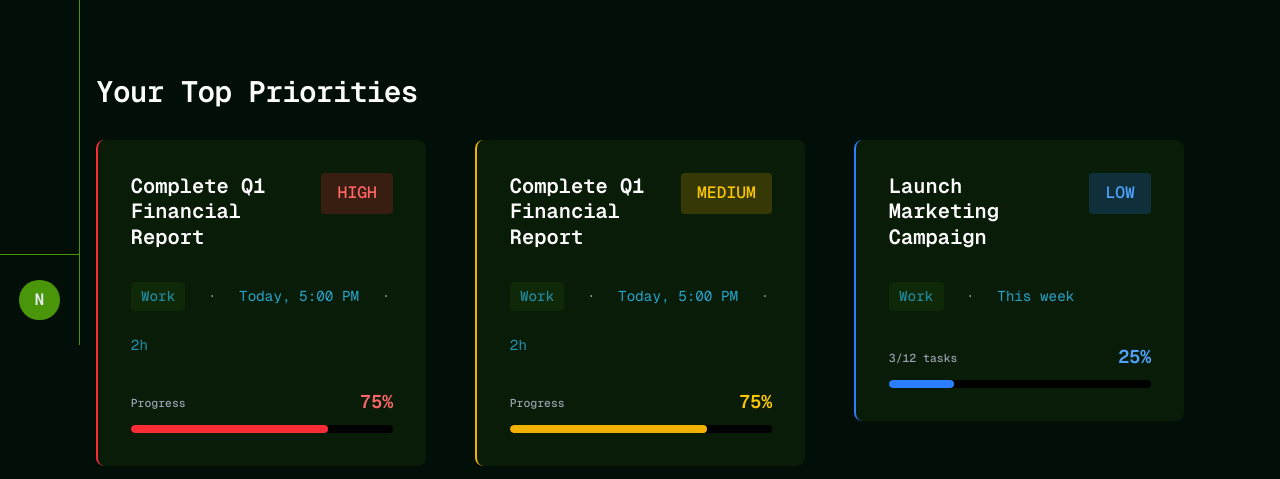
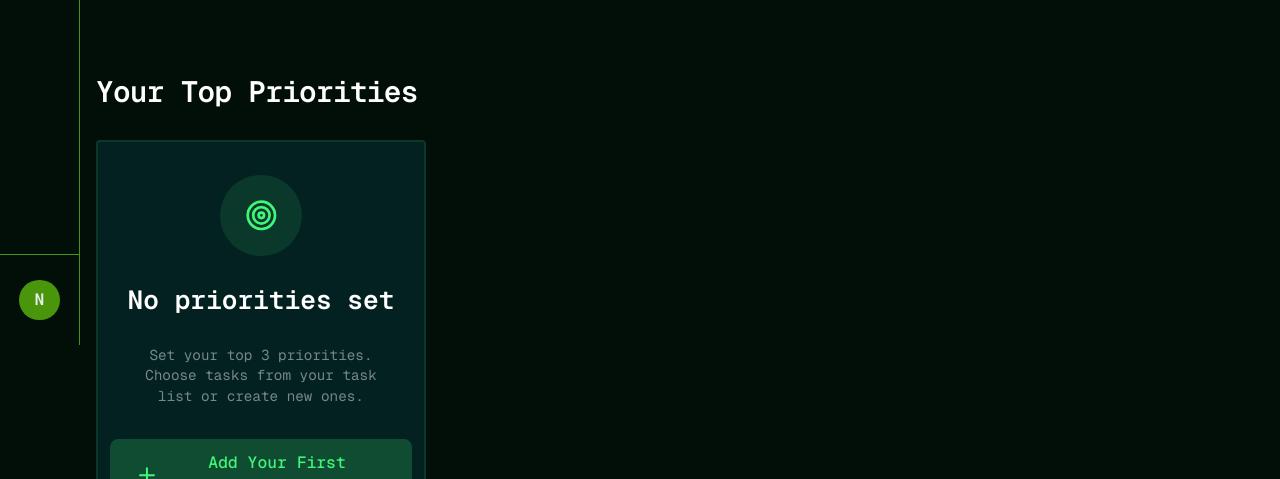
Before and after one commit to Raeef-Chowdhury/Fluxis, a Next.js app: page / in a window 1280 px wide. Shown: the part 455-934 px from the top of the page. Built offline with nearby package versions, Linux system fonts and the light colour scheme.

Commit message:
feat: integrate tasks page to render into dashboard page

```diff
--- a/Data/MockPriorities.ts
+++ b/Data/MockPriorities.ts
@@ -14,11 +14,10 @@ export interface Priority {
   category: Category;
   dueDate: string;
   priority: PriorityLevel;
-  completionRate: number; // 0-100
+  completionRate: number;
 
-  estimatedTime?: string; // "2h", "30min"
+  estimatedTime?: string;
 
-  // Project-specific (optional)
   completedSubtasks?: number;
   totalSubtasks?: number;
 }
@@ -26,39 +25,5 @@ export interface PriorityColors {
   bg: string;
   text: string;
   border: string;
-  progress: string;
+  progress?: string;
 }
-// mockData.ts
-export const mockPriorities: Priority[] = [
-  {
-    id: "1",
-    type: "task",
-    title: "Complete Q1 Financial Report",
-    category: "Work",
-    dueDate: "Today, 5:00 PM",
-    priority: "HIGH",
-    completionRate: 75,
-    estimatedTime: "2h",
-  },
-  {
-    id: "2",
-    type: "task",
-    title: "Complete Q1 Financial Report",
-    category: "Work",
-    dueDate: "Today, 5:00 PM",
-    priority: "MEDIUM",
-    completionRate: 75,
-    estimatedTime: "2h",
-  },
-  {
-    id: "3",
-    type: "project",
-    title: "Launch Marketing Campaign",
-    category: "Work",
-    dueDate: "This week",
-    priority: "LOW",
-    completionRate: 25,
-    completedSubtasks: 3,
-    totalSubtasks: 12,
-  },
-];
--- a/app/layout.tsx
+++ b/app/layout.tsx
@@ -3,6 +3,7 @@ import { Geist_Mono, Roboto } from "next/font/google";
 import "./globals.css";
 import SideBar from "@/components/layout/sidebar";
 import { TodosProvider } from "@/hooks/Todo/TodoItem";
+import { DaysLeftProvider } from "@/hooks/Todo/useTodoDateConversion";
 
 const roboto = Roboto({
   weight: ["400", "500", "700"],
@@ -32,7 +33,9 @@ export default function RootLayout({
       >
         <SideBar />
         <main id="main-content" className="transition-all">
-          <TodosProvider>{children}</TodosProvider>
+          <DaysLeftProvider>
+            <TodosProvider>{children}</TodosProvider>
+          </DaysLeftProvider>
         </main>
       </body>
     </html>
--- a/components/cards/IncompletePriorities.tsx
+++ b/components/cards/IncompletePriorities.tsx
@@ -1,5 +1,4 @@
 import { Plus, ChevronRight } from "lucide-react";
-import { mockPriorities } from "@/Data/MockPriorities";
 export function IncompletePriorities() {
   return (
     <div className="mb-6  py-8  flex flex-col gap-[1.2rem] items-center  bg-primary/10 border-3 border-dashed border-primary/30 rounded-lg hover:scale-[1.02] hover:shadow-lg transition-all">
@@ -7,7 +6,7 @@ export function IncompletePriorities() {
         <Plus className="w-8 h-8 text-primary " strokeWidth={2} />
       </div>
       <p className="text-[1rem] text-center  tracking-widest leading-loose text-text/90">
-        Add Priority #{1 + mockPriorities.length}
+        Add Priority #{1}
       </p>
       <button className="bg-primary/90 hover:bg-primary/80 flex gap-2 items-center  hover:gap-4 hover:cursor-pointer  duration-300 px-4 py-2 text-black mx-auto rounded-2xl">
         Add More Priorities <ChevronRight className="w-4 h-4" />
--- a/components/cards/PrioritiesCard.tsx
+++ b/components/cards/PrioritiesCard.tsx
@@ -1,67 +1,64 @@
-import { Priority } from "@/Data/MockPriorities";
 import { PriorityColors } from "@/Data/MockPriorities";
+import { Todo } from "@/Types/TodoItemTypes";
+import { useDaysLeft } from "@/hooks/Todo/useTodoDateConversion";
+import { TriangleAlert } from "lucide-react";
 export function PrioritiesCard({
   colors,
-  priority,
+  todo,
 }: {
   colors: PriorityColors;
-  priority: Priority;
+  todo: Todo;
 }) {
+  const { getDaysLeftText, calculateDaysLeft, isOverdue, getDaysLeftStyles } =
+    useDaysLeft();
+  const daysLeft = todo.dueDate ? calculateDaysLeft(todo.dueDate) : null;
+  console.log(todo.tags);
   return (
     <div
-      key={priority.id}
+      key={todo.id}
       className={`border-l-2 flex flex-col gap-4 ${colors.border} bg-secondary/10 rounded-lg p-8 hover:bg-secondary/20 hover:scale-105 hover:shadow-lg transition-all duration-200 cursor-pointer`}
     >
       <div className="flex items-start justify-between gap-3 mb-4">
-        <h3 className="text-xl font-semibold text-white leading-tight flex-1">
-          {priority.title}
+        <h3 className="text-2xl truncate font-semibold text-white leading-tight capitalize mb-2 flex-1">
+          {todo.title}
         </h3>
-        <span
-          className={`text-md px-4 py-2 ${colors.bg} ${colors.text} rounded font-medium whitespace-nowrap`}
-        >
-          {priority.priority}
-        </span>
+        {todo.priority && (
+          <span
+            className={`uppercase text-md px-4 py-2 ${colors.bg} ${colors.text} rounded font-medium whitespace-nowrap`}
+          >
+            {todo.priority}
+          </span>
+        )}
       </div>
 
-      <div className="flex items-center flex-wrap gap-6  text-sm text-gray-400 mb-4">
-        <span className="text-sm px-2.5 py-1 bg-secondary/10 text-accent/60 rounded font-medium">
-          {priority.category}
-        </span>
-        <div>⋅</div>
-        <span className="flex items-center gap-1.5 text-md text-accent/80">
-          {priority.dueDate}
-        </span>
+      <div className="flex items-center truncate flex-wrap gap-6  text-sm text-gray-400 mb-4">
+        {todo.tags && todo.tags.length > 1 && (
+          <>
+            {todo.tags.slice(0, 3).map((tag, index) => (
+              <span
+                key={index}
+                className="text-md px-2.5 py-1 bg-secondary/10 text-accent/60 rounded font-medium"
+              >
+                {tag}
+              </span>
+            ))}
+            <div>⋅</div>
+          </>
+        )}
 
-        {priority.estimatedTime && (
+        {daysLeft !== null && (
           <>
-            <div>⋅</div>
-            <span className="flex items-center gap-1.5 text-md text-accent/70">
-              {priority.estimatedTime}
+            {isOverdue(daysLeft) && (
+              <TriangleAlert className="w-5 h-5 text-high-priority" />
+            )}
+            <span
+              className={`flex items-center gap-1.5 text-md ${getDaysLeftStyles(daysLeft)} px-4 py-1  ${isOverdue(daysLeft) ? "text-high-priority" : ""}`}
+            >
+              {getDaysLeftText(daysLeft)}
             </span>
           </>
         )}
       </div>
-
-      <div className="space-y-2">
-        <div className="flex items-center justify-between text-xs">
-          <span className="text-gray-400 text-[0.7rem] font-medium">
-            {priority.type === "project" &&
-            priority.completedSubtasks !== undefined &&
-            priority.totalSubtasks !== undefined
-              ? `${priority.completedSubtasks}/${priority.totalSubtasks} tasks`
-              : "Progress"}
-          </span>
-          <span className={`font-semibold text-lg ${colors.text}`}>
-            {priority.completionRate}%
-          </span>
-        </div>
-        <div className="h-2 bg-black rounded-full overflow-hidden">
-          <div
-            className={`h-full ${colors.progress} rounded-full transition-all duration-500 ease-out`}
-            style={{ width: `${priority.completionRate}%` }}
-          />
-        </div>
-      </div>
     </div>
   );
 }
--- a/components/cards/TodoItem.tsx
+++ b/components/cards/TodoItem.tsx
@@ -2,6 +2,7 @@ import { useTodos } from "@/hooks/Todo/TodoItem";
 import { Trash, Check, TriangleAlert } from "lucide-react";
 import { Todo } from "@/Types/TodoItemTypes";
 import { motion } from "framer-motion";
+import { useDaysLeft } from "@/hooks/Todo/useTodoDateConversion";
 //TODO: COnfirmation toast when todo submitted
 //TODO: inline editing, use onDoubleClick
 //TODO: Fix animations when deleted/checked
@@ -9,14 +10,9 @@ import { motion } from "framer-motion";
 
 export function TodoItem({ todo }: { todo: Todo; delay: number }) {
   const { toggleTodo, deleteTodo } = useTodos();
-
-  function daysLeft(dueDate: string) {
-    const today = new Date();
-    const due = new Date(dueDate);
-    const difference = due.getTime() - today.getTime();
-    const days = Math.ceil(difference / (1000 * 60 * 60 * 24));
-    return days;
-  }
+  const { calculateDaysLeft, getDaysLeftText, getDaysLeftStyles, isOverdue } =
+    useDaysLeft();
+  const daysLeft = todo.dueDate ? calculateDaysLeft(todo.dueDate) : null;
 
   const priorityColors = {
     high: "bg-high-priority-shade/20 text-high-priority",
@@ -105,24 +101,16 @@ export function TodoItem({ todo }: { todo: Todo; delay: number }) {
       {(todo.dueDate ||
         (todo.tags && Array.isArray(todo.tags) && todo.tags.length > 0)) && (
         <div className="flex items-center gap-4 truncate  flex-wrap">
-          {todo.dueDate && (
+          {todo.dueDate && daysLeft !== null && (
             <span
-              className={`text-xs  px-4 py-2 rounded-md ${daysLeft(todo.dueDate) === 0 ? "bg-high-priority/15 text-high-priority border border-high-priority/30" : daysLeft(todo.dueDate) === 1 ? "bg-med-priority/10 border-med-priority/30 border text-med-priority/70" : daysLeft(todo.dueDate) < 0 ? "bg-high-priority/20 border-high-priority-shade text-high-priority" : "bg-white/5 border border-white/10 text-white/70"} font-medium  flex items-center gap-1.5 shrink-0`}
+              className={`text-xs px-4 py-2 rounded-md ${getDaysLeftStyles(daysLeft)} font-medium flex items-center gap-1.5 shrink-0`}
             >
-              {daysLeft(todo.dueDate) < 0 && (
+              {isOverdue(daysLeft) && (
                 <TriangleAlert className="w-5 h-5 text-high-priority" />
               )}
-              {(() => {
-                const days = daysLeft(todo.dueDate);
-                if (days === 0) return "Due Today";
-                if (days === 1) return "Due Tomorrow";
-                if (days < 0)
-                  return `Overdue by ${Math.abs(days)} ${days === -1 ? "day" : "days"} `;
-                return `Due in ${days} days`;
-              })()}{" "}
+              {getDaysLeftText(daysLeft)}
             </span>
           )}
-
           {todo.tags &&
             Array.isArray(todo.tags) &&
             todo.tags.slice(0, 3).map((tag, index) => (
--- a/components/section/Priorities.tsx
+++ b/components/section/Priorities.tsx
@@ -1,52 +1,82 @@
+"use client";
 import { PrioritiesCard } from "@/components/cards/PrioritiesCard";
-import { mockPriorities } from "@/Data/MockPriorities";
 import { IncompletePriorities } from "@/components/cards/IncompletePriorities";
 import { EmptyPriorities } from "../cards/EmptyPriorities";
+import { useTodos } from "@/hooks/Todo/TodoItem";
+import { PRIORITY_RANK } from "@/hooks/Todo/useTodoSort";
+import { useDaysLeft } from "@/hooks/Todo/useTodoDateConversion";
+
 function Priorities() {
+  const { todos } = useTodos();
+  const { calculateDaysLeft } = useDaysLeft();
+
+  const sortedTodos = todos
+    .filter((todo) => !todo.completed)
+    .sort((a, b) => {
+      const aDays = a.dueDate ? calculateDaysLeft(a.dueDate) : Infinity;
+      const bDays = b.dueDate ? calculateDaysLeft(b.dueDate) : Infinity;
+
+      if (aDays < 0 && bDays >= 0) return -1;
+      if (bDays < 0 && aDays >= 0) return 1;
+      if (aDays < 0 && bDays < 0) return aDays - bDays;
+
+      if (aDays === 0 && bDays !== 0) return -1;
+      if (bDays === 0 && aDays !== 0) return 1;
+
+      if (aDays === bDays) {
         return (
-    <section className="mt-32 w-full max-w-[85vw] mx-auto">
-      <h2 className="text-[1.8rem] font-semibold tracking-tight text-white text-left ">
-        Your Top Priorities
-      </h2>{" "}
-      <div className="grid grid-cols-3 gap-12 mt-[1.6rem] items-start">
-        {mockPriorities.map((priority) => {
+          PRIORITY_RANK[b.priority || ""] - PRIORITY_RANK[a.priority || ""]
+        );
+      }
+
+      return aDays - bDays;
+    })
+    .slice(0, 3);
+
   const priorityColors = {
-            HIGH: {
+    high: {
       border: "border-high-priority",
       bg: "bg-high-priority/20",
       text: "text-high-priority-shade",
       progress: "bg-high-priority",
     },
-            MEDIUM: {
+    medium: {
       border: "border-med-priority",
       bg: "bg-med-priority/20",
       text: "text-med-priority-shade",
       progress: "bg-med-priority",
     },
-            LOW: {
+    low: {
       border: "border-low-priority",
       bg: "bg-low-priority/20",
       text: "text-low-priority-shade",
       progress: "bg-low-priority",
     },
+    "": {
+      border: "border-none",
+      bg: "",
+      text: "",
+      progress: "",
+    },
   };
 
-          const colors = priorityColors[priority.priority];
-
   return (
-            <PrioritiesCard
-              key={priority.id}
-              colors={colors}
-              priority={priority}
-            />
-          );
+    <section className="mt-32 w-full max-w-[85vw] mx-auto">
+      <h2 className="text-[1.8rem] font-semibold tracking-tight text-white text-left">
+        Your Top Priorities
+      </h2>
+      <div className="grid grid-cols-3 gap-12 mt-[1.6rem] items-start">
+        {sortedTodos.map((todo) => {
+          const colors = priorityColors[todo.priority || ""];
+          return <PrioritiesCard key={todo.id} colors={colors} todo={todo} />;
         })}
-        {mockPriorities.length < 3 && mockPriorities.length > 0 && (
+        {sortedTodos.length < 3 && sortedTodos.length > 0 && (
           <IncompletePriorities />
         )}
-        {mockPriorities.length < 1 && <EmptyPriorities />}
+        {sortedTodos.length < 1 && <EmptyPriorities />}
       </div>
     </section>
   );
 }
+
 export default Priorities;
--- /dev/null
+++ b/hooks/Todo/useTodoDateConversion.tsx
@@ -0,0 +1,66 @@
+"use client";
+import { createContext, useContext } from "react";
+
+interface DaysLeftContextType {
+  calculateDaysLeft: (dueDate: string) => number;
+  getDaysLeftText: (daysLeft: number) => string;
+  getDaysLeftStyles: (daysLeft: number) => string;
+  isOverdue: (daysLeft: number) => boolean;
+}
+
+const DaysLeftContext = createContext<DaysLeftContextType | undefined>(
+  undefined,
+);
+
+export function DaysLeftProvider({ children }: { children: React.ReactNode }) {
+  function calculateDaysLeft(dueDate: string): number {
+    const today = new Date();
+    const due = new Date(dueDate);
+    const difference = due.getTime() - today.getTime();
+    const days = Math.ceil(difference / (1000 * 60 * 60 * 24));
+    return days;
+  }
+
+  function getDaysLeftText(daysLeft: number): string {
+    if (daysLeft === 0) return "Due Today";
+    if (daysLeft === 1) return "Due Tomorrow";
+    if (daysLeft < 0)
+      return `Overdue by ${Math.abs(daysLeft)} ${daysLeft === -1 ? "day" : "days"}`;
+    return `Due in ${daysLeft} days`;
+  }
+
+  function getDaysLeftStyles(daysLeft: number): string {
+    if (daysLeft === 0)
+      return "bg-high-priority/15 text-high-priority border border-high-priority/30";
+    if (daysLeft === 1)
+      return "bg-med-priority/10 border-med-priority/30 border text-med-priority/70";
+    if (daysLeft < 0)
+      return "bg-high-priority/20 border-high-priority-shade text-high-priority";
+    return "bg-white/5 border border-white/10 text-white/70";
+  }
+
+  function isOverdue(daysLeft: number): boolean {
+    return daysLeft < 0;
+  }
+
+  return (
+    <DaysLeftContext.Provider
+      value={{
+        calculateDaysLeft,
+        getDaysLeftText,
+        getDaysLeftStyles,
+        isOverdue,
+      }}
+    >
+      {children}
+    </DaysLeftContext.Provider>
+  );
+}
+
+export function useDaysLeft() {
+  const context = useContext(DaysLeftContext);
+  if (!context) {
+    throw new Error("useDaysLeft must be used within DaysLeftProvider");
+  }
+  return context;
+}
--- a/hooks/Todo/useTodoSort.tsx
+++ b/hooks/Todo/useTodoSort.tsx
@@ -1,7 +1,7 @@
 import { Todo, Priority } from "@/Types/TodoItemTypes";
 import { useMemo } from "react";
 
-const PRIORITY_RANK: Record<Priority | "", number> = {
+export const PRIORITY_RANK: Record<Priority | "", number> = {
   high: 3,
   medium: 2,
   "": 1,
```
Lines whose indentation alone changed are shown as unchanged.
